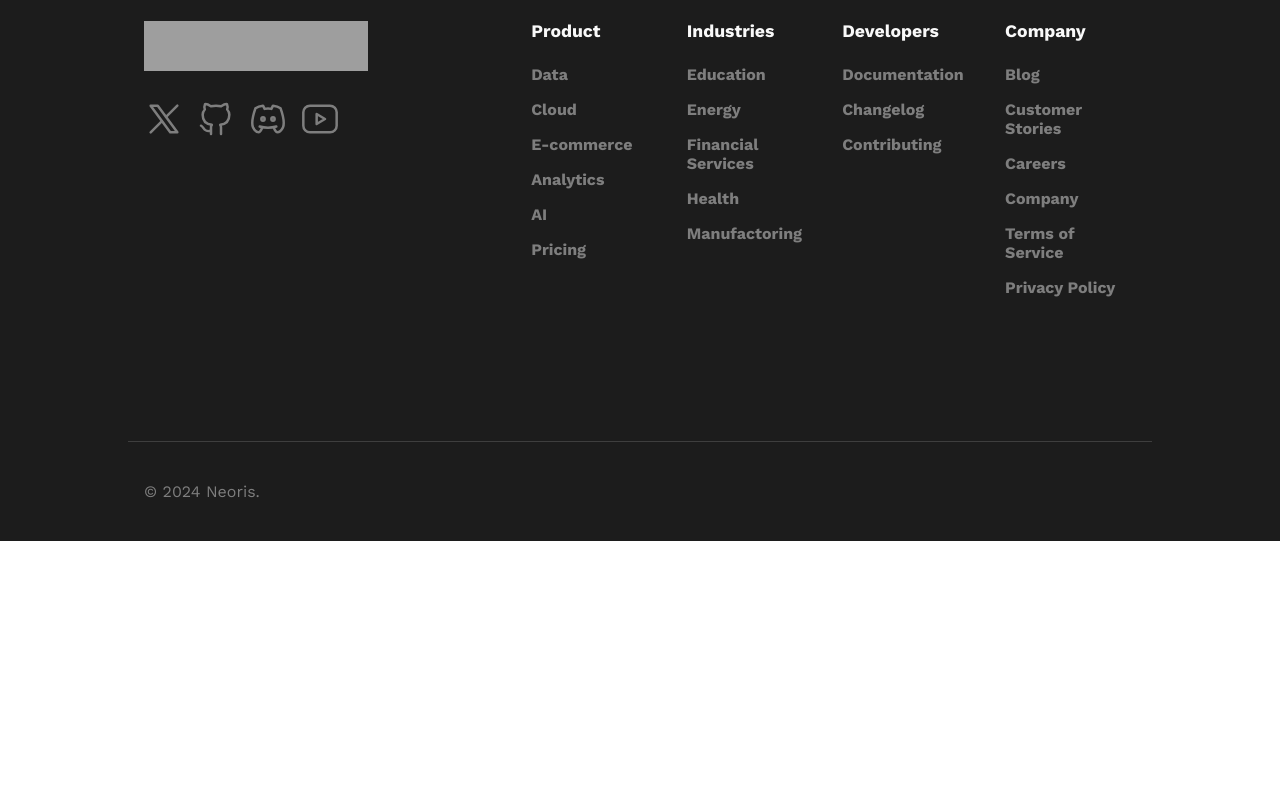
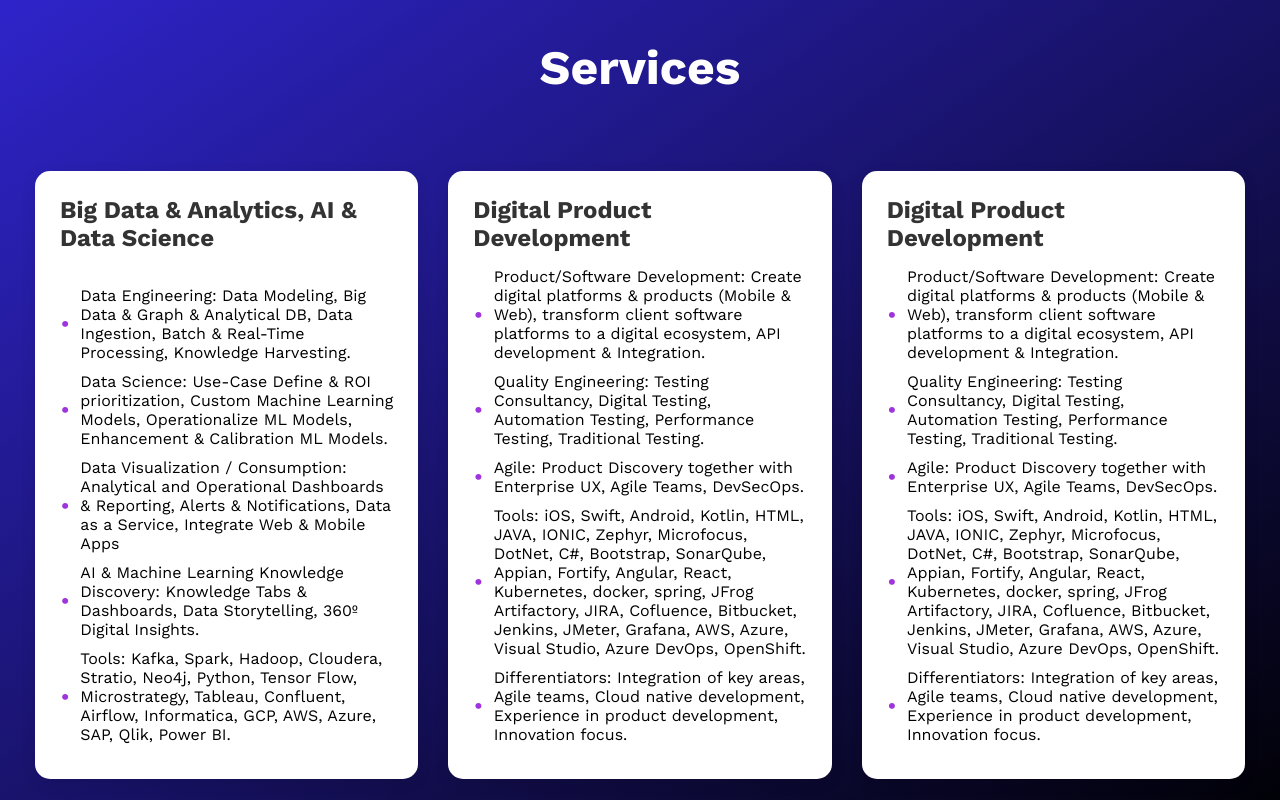
Before and after one commit to NarhariOlalde/Neoris, a Next.js app: page / in a window 1280 px wide. Shown: the part 940-1740 px from the top of the page. Before the commit the page ends 1481 px from the top, so only its background shows below. Built offline with nearby package versions, Linux system fonts and the light colour scheme; grey boxes are pictures that could not be loaded.

Commit message:
front updated of faq, services and more stuff

```diff
--- /dev/null
+++ b/components/ui/Services/Services.jsx
@@ -0,0 +1,60 @@
+import React from 'react';
+import styles from './Services.module.css';
+
+const servicesData = [
+  {
+    category: 'Big Data & Analytics, AI & Data Science',
+    services: [
+      'Data Engineering: Data Modeling, Big Data & Graph & Analytical DB, Data Ingestion, Batch & Real-Time Processing, Knowledge Harvesting.',
+      'Data Science: Use-Case Define & ROI prioritization, Custom Machine Learning Models, Operationalize ML Models, Enhancement & Calibration ML Models.',
+      'Data Visualization / Consumption: Analytical and Operational Dashboards & Reporting, Alerts & Notifications, Data as a Service, Integrate Web & Mobile Apps',
+      'AI & Machine Learning Knowledge Discovery: Knowledge Tabs & Dashboards, Data Storytelling, 360º Digital Insights.',
+      'Tools: Kafka, Spark, Hadoop, Cloudera, Stratio, Neo4j, Python, Tensor Flow, Microstrategy, Tableau, Confluent, Airflow, Informatica, GCP, AWS, Azure, SAP, Qlik, Power BI.',
+    ]
+  },
+  {
+    category: 'Digital Product Development',
+    services: [
+      'Product/Software Development: Create digital platforms & products (Mobile & Web), transform client software platforms to a digital ecosystem, API development & Integration.',
+      'Quality Engineering: Testing Consultancy, Digital Testing, Automation Testing, Performance Testing, Traditional Testing.',
+      'Agile: Product Discovery together with Enterprise UX, Agile Teams, DevSecOps.',
+      'Tools: iOS, Swift, Android, Kotlin, HTML, JAVA, IONIC, Zephyr, Microfocus, DotNet, C#, Bootstrap, SonarQube, Appian, Fortify, Angular, React, Kubernetes, docker, spring, JFrog Artifactory, JIRA, Cofluence, Bitbucket, Jenkins, JMeter, Grafana, AWS, Azure, Visual Studio, Azure DevOps, OpenShift.',
+      'Differentiators: Integration of key areas, Agile teams, Cloud native development, Experience in product development, Innovation focus.'
+    ]
+  },
+  {
+    category: 'Digital Product Development',
+    services: [
+      'Product/Software Development: Create digital platforms & products (Mobile & Web), transform client software platforms to a digital ecosystem, API development & Integration.',
+      'Quality Engineering: Testing Consultancy, Digital Testing, Automation Testing, Performance Testing, Traditional Testing.',
+      'Agile: Product Discovery together with Enterprise UX, Agile Teams, DevSecOps.',
+      'Tools: iOS, Swift, Android, Kotlin, HTML, JAVA, IONIC, Zephyr, Microfocus, DotNet, C#, Bootstrap, SonarQube, Appian, Fortify, Angular, React, Kubernetes, docker, spring, JFrog Artifactory, JIRA, Cofluence, Bitbucket, Jenkins, JMeter, Grafana, AWS, Azure, Visual Studio, Azure DevOps, OpenShift.',
+      'Differentiators: Integration of key areas, Agile teams, Cloud native development, Experience in product development, Innovation focus.'
+    ]
+  },
+  // Agregar más categorías y servicios según sea necesario
+];
+
+function Services() {
+  return (
+    <div className={styles.heroWrapper}>
+      <div className={styles.heroContainer}>
+        <h1>Services</h1>
+      </div>
+      <div className={styles.servicesContainer}>
+        {servicesData.map((serviceCategory, index) => (
+          <div className={styles.serviceCard} key={index}>
+            <h2>{serviceCategory.category}</h2>
+            <ul>
+              {serviceCategory.services.map((service, idx) => (
+                <li key={idx}>{service}</li>
+              ))}
+            </ul>
+          </div>
+        ))}
+      </div>
+    </div>
+  );
+}
+
+export default Services;
--- /dev/null
+++ b/components/ui/Services/Services.module.css
@@ -0,0 +1,98 @@
+/* Services.module.css */
+
+.heroWrapper {
+  padding: 50px 0;
+  background: linear-gradient(to bottom right, #2f24cb, #000000);
+  color: #000000;
+}
+
+.heroContainer {
+  text-align: center;
+  margin-bottom: 40px;
+}
+
+.heroContainer > h1 {
+  color: #fff;
+  font-size: 3rem;
+  margin: 0;
+}
+
+.servicesContainer {
+  display: flex;
+  flex-wrap: wrap;
+  justify-content: center;
+  max-width: 8000px;
+  margin: 0 auto;
+  padding: 20px;
+}
+
+.serviceCard {
+  background-color: #ffffff;
+  border-radius: 15px;
+  padding: 25px;
+  margin: 15px;
+  box-shadow: 0 4px 15px rgba(0, 0, 0, 0.1);
+  transition: transform 0.3s, box-shadow 0.3s;
+  width: calc(33.333% - 30px);
+  display: flex;
+  flex-direction: column;
+  justify-content: space-between;
+}
+
+.serviceCard:hover {
+  transform: translateY(-10px);
+  box-shadow: 0 8px 20px rgba(0, 0, 0, 0.2);
+}
+
+.serviceCard h2 {
+  font-size: 1.5rem;
+  margin-bottom: 15px;
+  color: #333;
+}
+
+.serviceCard ul {
+  list-style-type: none;
+  padding: 0;
+  margin: 0;
+}
+
+.serviceCard li {
+  margin-bottom: 10px;
+  display: flex;
+  align-items: center;
+}
+
+.serviceCard li::before {
+  content: "•";
+  color: #9e34db;
+  font-size: 1.5rem;
+  margin-right: 10px;
+}
+
+@media screen and (max-width: 960px) {
+  .serviceCard {
+    width: calc(50% - 30px);
+  }
+
+  .heroContainer > h1 {
+    font-size: 2.5rem;
+  }
+}
+
+@media screen and (max-width: 768px) {
+  .serviceCard {
+    width: calc(100% - 30px);
+  }
+
+  .heroContainer > h1 {
+    font-size: 2rem;
+  }
+
+  .serviceCard h2 {
+    font-size: 1.25rem;
+  }
+
+  .serviceCard li {
+    font-size: 0.875rem;
+  }
+}
--- a/components/ui/heroSection/HeroSection.jsx
+++ b/components/ui/heroSection/HeroSection.jsx
@@ -10,7 +10,6 @@
         <h1>NEORIS</h1>
         <p>Digital Business Transformation Accelerator</p>
         <div className={styles.herobtns}>
-          <CustomButton href="/services" transparent>Services</CustomButton>
           <CustomButton href="/sign-up">Sign up</CustomButton>
         </div>
       </div>
--- a/pages/_app.js
+++ b/pages/_app.js
@@ -4,6 +4,7 @@
 import { useRouter } from 'next/router';
 import "../styles/globals.css";
 import FooterTest from "../components/ui/footer/footerTest"
+import Services from '../components/ui/Services/Services';
 
 export default function App({ Component, pageProps }) {
     const router = useRouter();
--- a/pages/index.js
+++ b/pages/index.js
@@ -1,5 +1,6 @@
 import React from "react";
 import style from "../styles/index.module.css";
+import Services from '../components/ui/Services/Services';
 
 import HeroSection from "../components/ui/heroSection/HeroSection";
 
@@ -7,7 +8,9 @@
     return (
         <>
           <HeroSection />
+          <Services/>
         </>
+
     );
     }
 
```
Also changed, not shown: components/navigation/adminSidebar/sidebar.jsx (+11 -39 lines), components/ui/faqAccordion/faqAccordion.jsx (+48 -16 lines), 1 other file (tests, documents, lock files or other folders).
